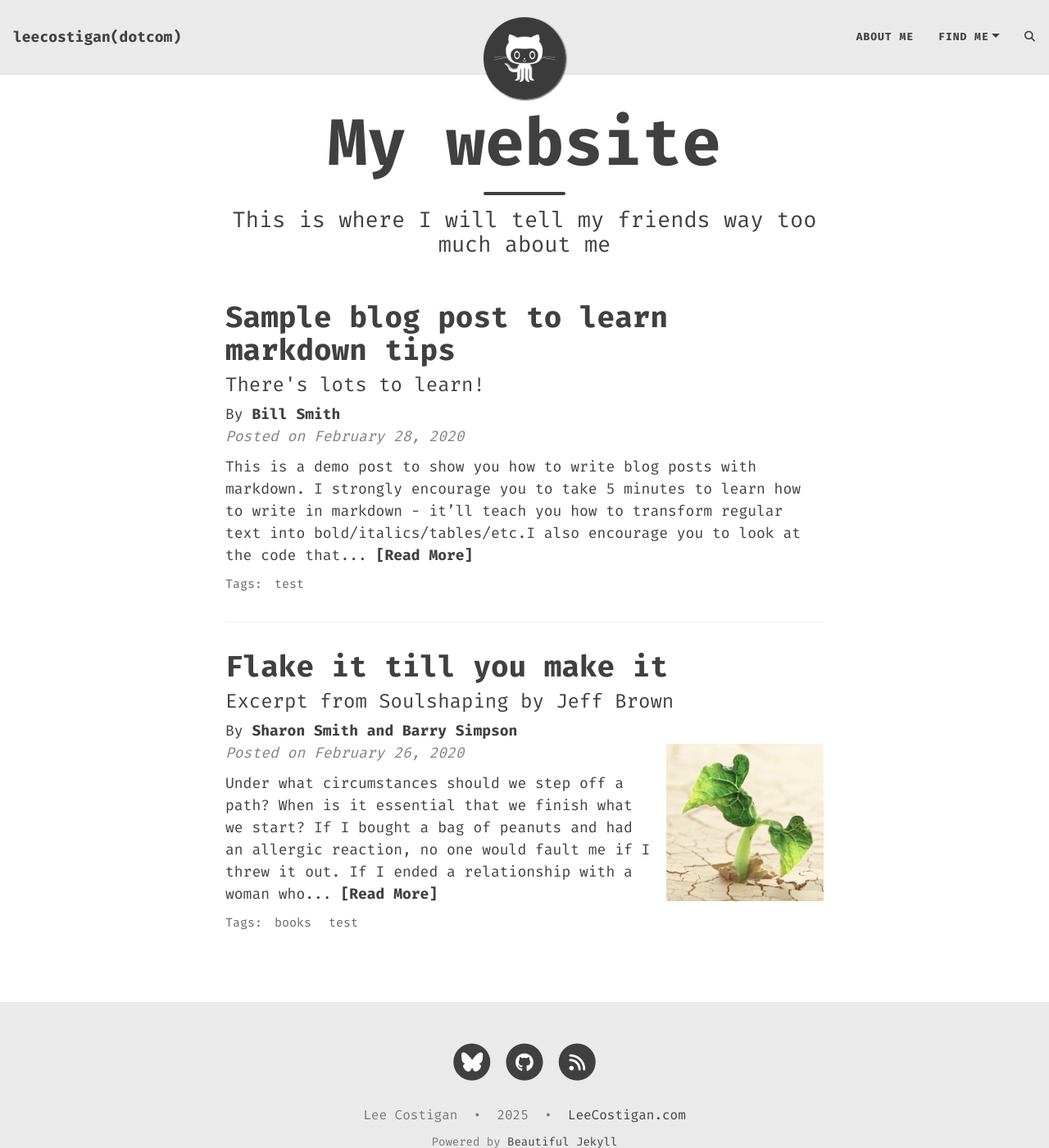
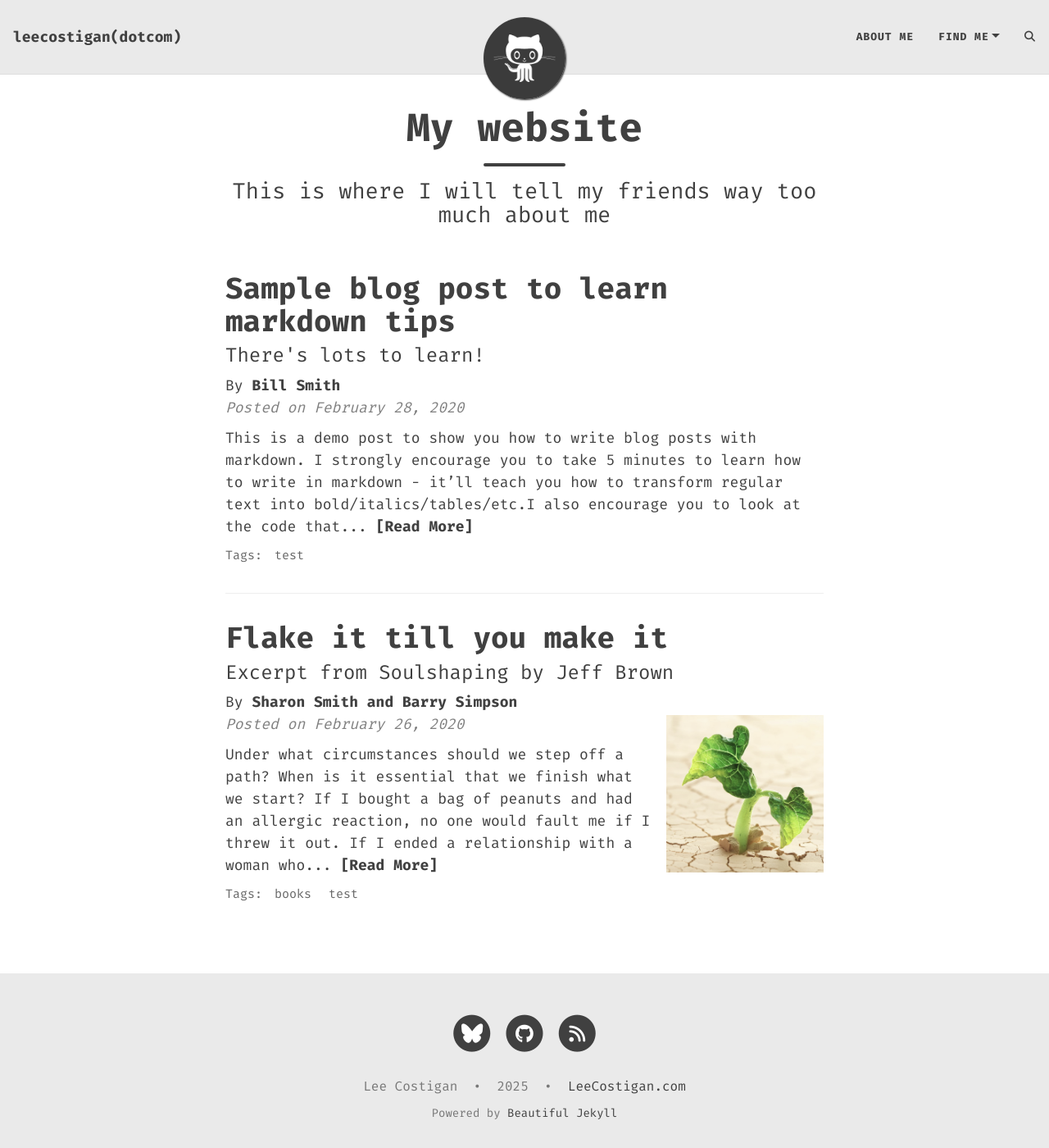
Before and after one commit to lee-costigan/website, a Jekyll site: the page built from index.html, in a window 1280 px wide and 1400 px high. Shown: the whole window at 82% size. Built offline with Jekyll 4.4.1, drawn with Linux system fonts in a browser that asks for light colours; the list of posts is cut into pages by our own code; comment, search, counter and statistics services are not loaded.

Commit message:
font size reduced

```diff
--- a/assets/css/beautifuljekyll.css
+++ b/assets/css/beautifuljekyll.css
@@ -58,7 +58,7 @@ h1,h2,h3,h4,h5,h6 {
   line-height: 1.1;
 }
 h1 {
-  font-size: 2.25rem;
+  font-size: 1.75rem;
 }
 h2 {
   font-size: 1.875rem;
@@ -712,11 +712,11 @@ nav.top-nav-short-permanent ~ header > .intro-header.big-img {
 }
 .intro-header .page-heading h1 {
   margin-top: 0;
-  font-size: 3.125rem;
+  font-size: 3rem;
 }
 .intro-header .post-heading h1 {
   margin-top: 0;
-  font-size: 2.1875rem;
+  font-size: 2.25rem;
 }
 .intro-header .page-heading .page-subheading,
 .intro-header .post-heading .post-subheading {
@@ -765,10 +765,10 @@ nav.top-nav-short-permanent ~ header > .intro-header.big-img {
     padding: 9.375rem 0;
   }
   .intro-header .page-heading h1 {
-    font-size: 5rem;
+    font-size: 3rem;
   }
   .intro-header .post-heading h1 {
-    font-size: 3.125rem;
+    font-size: 2.25rem;
   }
   .intro-header.big-img .img-desc {
     font-size: 0.875rem;
```
